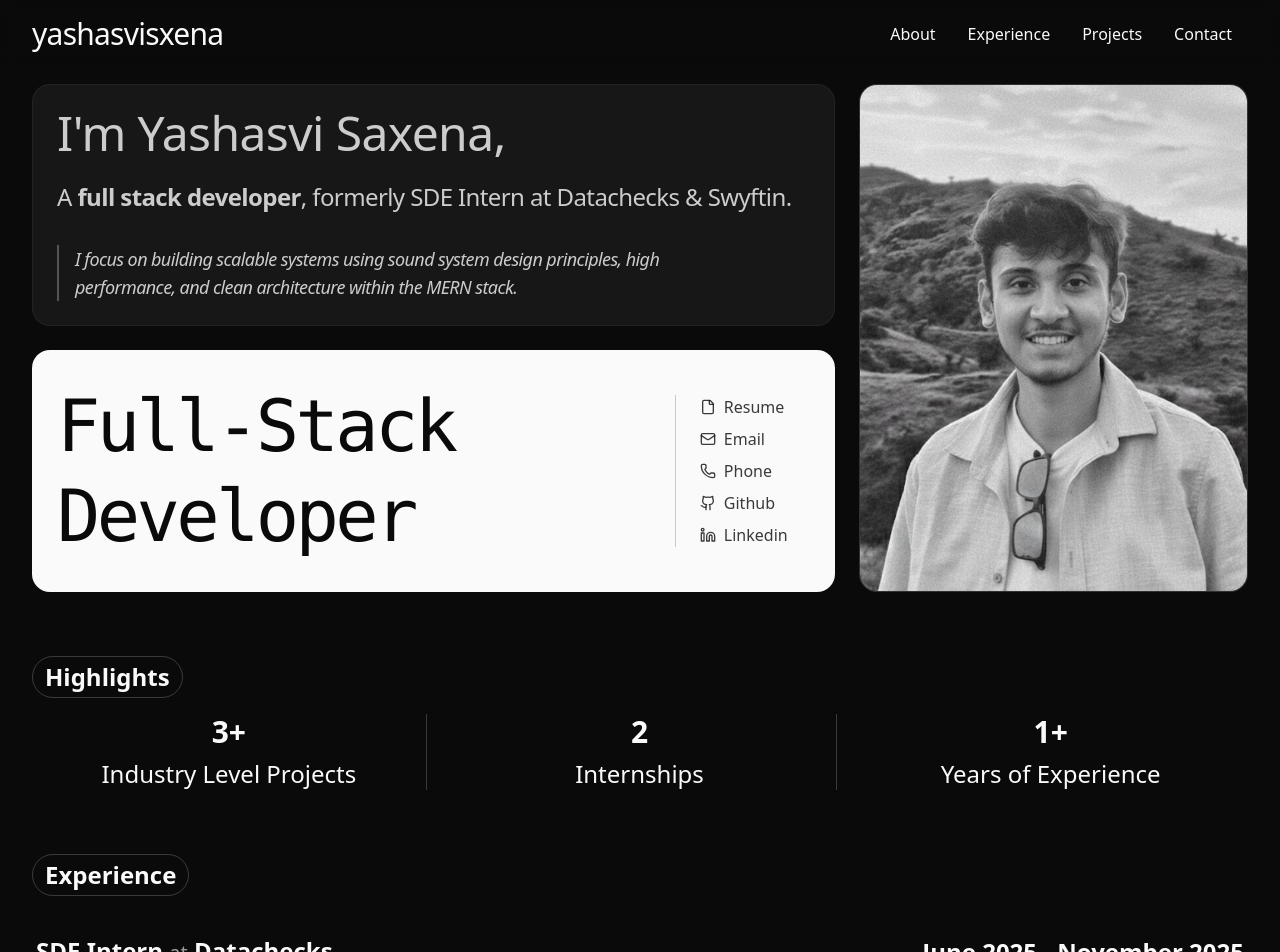
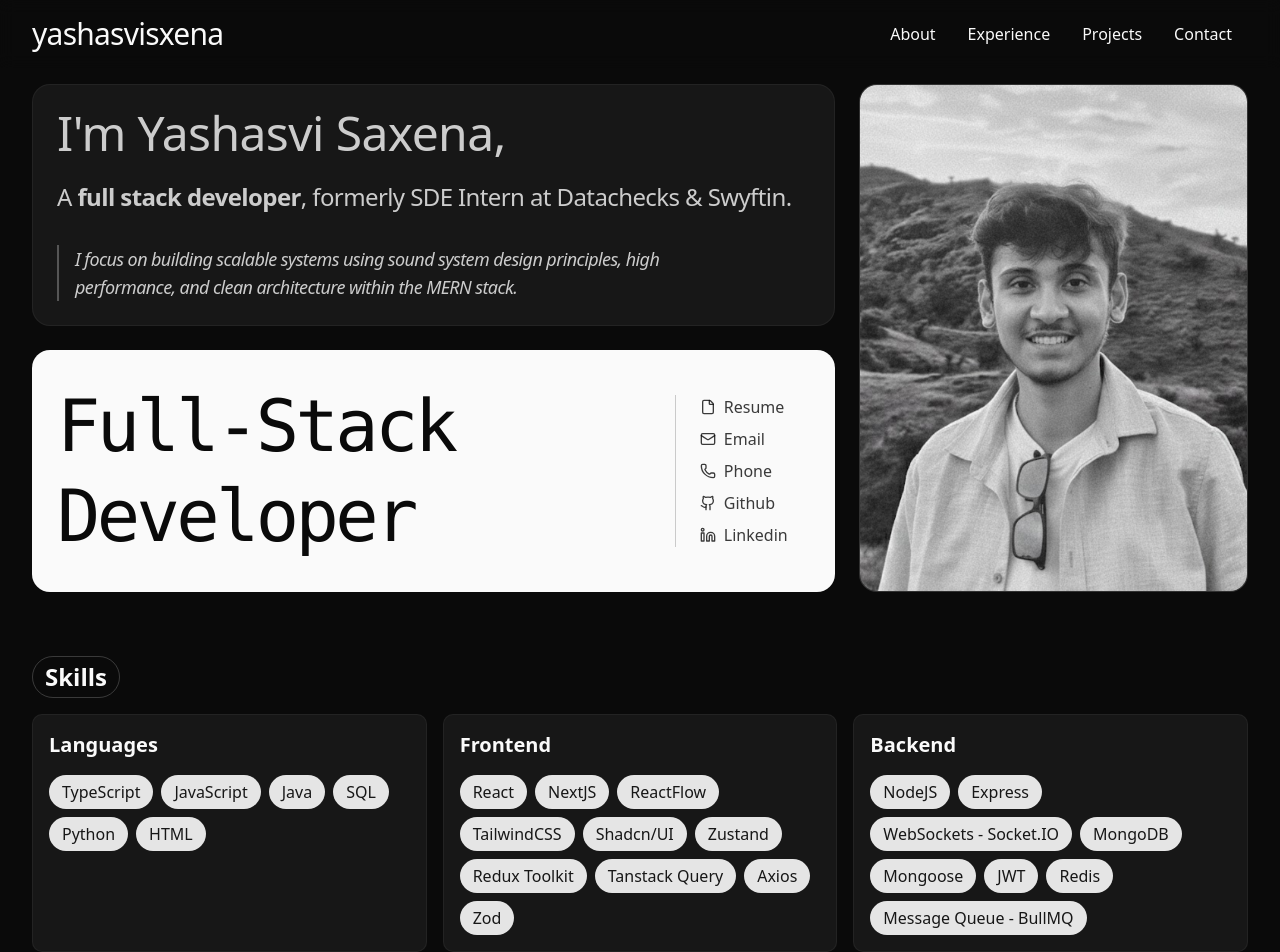
Before and after one commit to yashasvisxena/Portfolio, a React (Vite) app: page / in a window 1280 px wide. Shown: the top 952 px of the page. Built offline with nearby package versions, Linux system fonts and the light colour scheme.

Commit message:
refac : config and navbar

```diff
--- a/src/components/navbar/index.tsx
+++ b/src/components/navbar/index.tsx
@@ -35,11 +35,10 @@ const Navbar = () => {
                     if (element) {
                       if (targetId === "about") {
                         window.scrollTo({ top: 0, behavior: "smooth" });
-                        window.history.pushState(null, "", href);
                       } else {
                         element.scrollIntoView({ behavior: "smooth" });
-                        window.history.pushState(null, "", href);
                       }
+                      window.history.pushState(null, "", href);
                     }
                   }
                 }}
--- a/src/config/config.tsx
+++ b/src/config/config.tsx
@@ -134,3 +134,42 @@ export const HighlightsConfig = [
     description: "Years of Experience",
   },
 ];
+
+export const SkillsConfig = [
+  {
+    title: "Languages",
+    skills: ["TypeScript", "JavaScript", "Java", "SQL", "Python", "HTML"],
+  },
+  {
+    title: "Frontend",
+    skills: [
+      "React",
+      "NextJS",
+      "ReactFlow",
+      "TailwindCSS",
+      "Shadcn/UI",
+      "Zustand",
+      "Redux Toolkit",
+      "Tanstack Query",
+      "Axios",
+      "Zod",
+    ],
+  },
+  {
+    title: "Backend",
+    skills: [
+      "NodeJS",
+      "Express",
+      "WebSockets - Socket.IO",
+      "MongoDB",
+      "Mongoose",
+      "JWT",
+      "Redis",
+      "Message Queue - BullMQ",
+    ],
+  },
+  {
+    title: "Tools",
+    skills: ["Git", "GitHub", "Postman", "VS Code", "Figma"],
+  },
+];
--- a/src/pages/LandingPage.tsx
+++ b/src/pages/LandingPage.tsx
@@ -1,11 +1,13 @@
 import About from "@/sections/About";
 import Experience from "@/sections/Experience";
 import { Highlights } from "@/sections/Highlights";
+import { Skills } from "@/sections/Skills";
 
 export default function LandingPage() {
   return (
     <main className="w-full max-w-7xl mx-auto p-4 px-4 md:px-8 space-y-12 md:space-y-16">
       <About />
+      <Skills />
       <Highlights />
       <Experience />
     </main>
--- a/src/sections/Skills.tsx
+++ b/src/sections/Skills.tsx
@@ -1,7 +1,34 @@
+import { Badge } from "@/components/ui/badge";
+import { SkillsConfig } from "@/config/config";
+
 export const Skills = () => {
   return (
-    <section className="flex items-center">
-      <h2>Skills</h2>
+    <section id="skills" className="flex items-center">
+      <div className="w-full flex flex-col items-start gap-4">
+        <p className="text-xl md:text-2xl border border-foreground/20 rounded-full font-semibold text-start px-3 py-1">
+          Skills
+        </p>
+        <div className="grid md:grid-cols-2 lg:grid-cols-3 grid-cols-1 gap-4">
+          {SkillsConfig.map((skill, index) => (
+            <SkillCard key={index} {...skill} />
+          ))}
+        </div>
+      </div>
     </section>
   );
 };
+
+const SkillCard = ({ title, skills }: (typeof SkillsConfig)[0]) => {
+  return (
+    <div className="flex flex-col gap-4 p-4 rounded-lg bg-card border border-border/50">
+      <h3 className="text-lg md:text-xl font-semibold">{title}</h3>
+      <div className="flex flex-wrap gap-2">
+        {skills.map((skill, index) => (
+          <Badge className="text-sm md:text-base px-3 py-1" key={index}>
+            {skill}
+          </Badge>
+        ))}
+      </div>
+    </div>
+  );
+};
```
